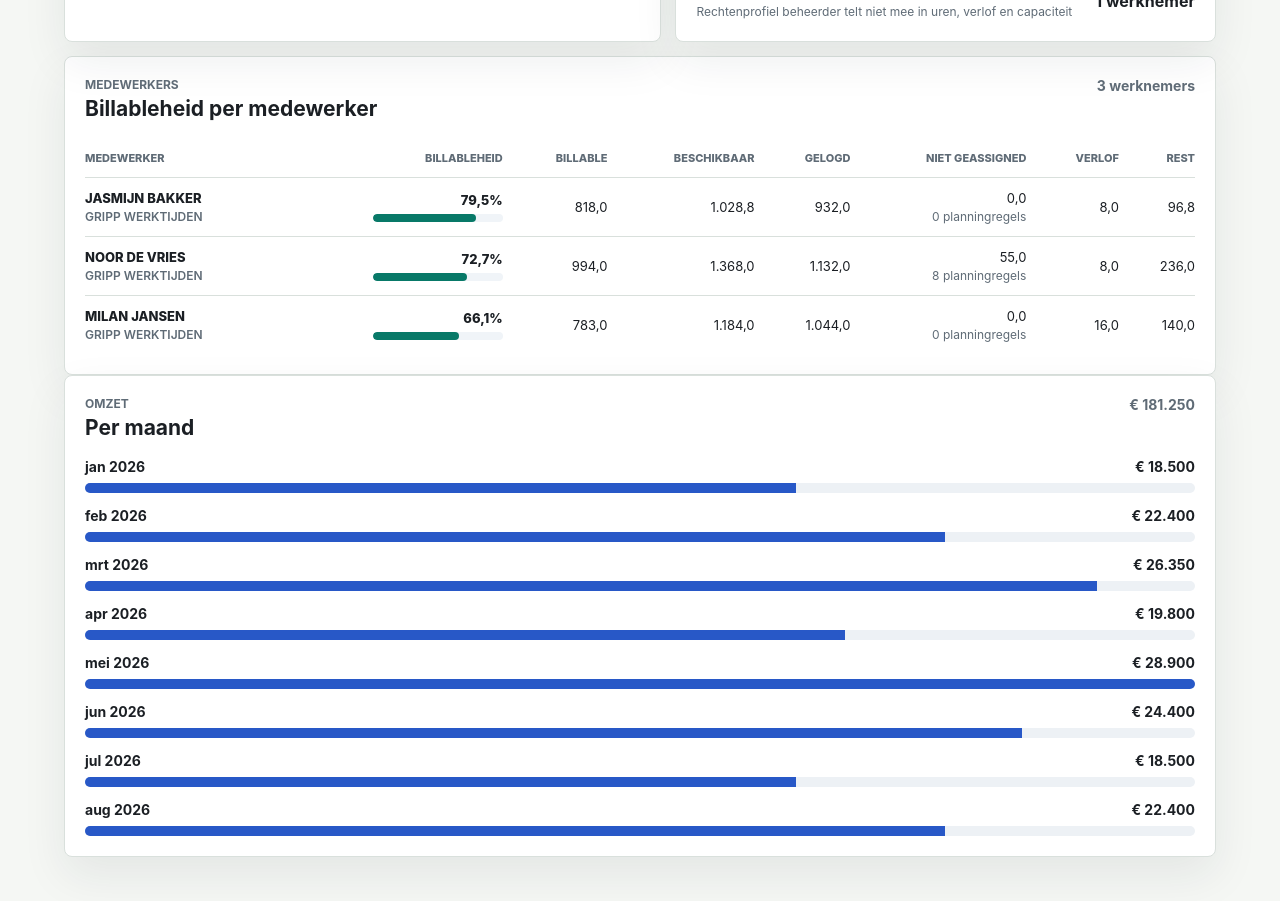
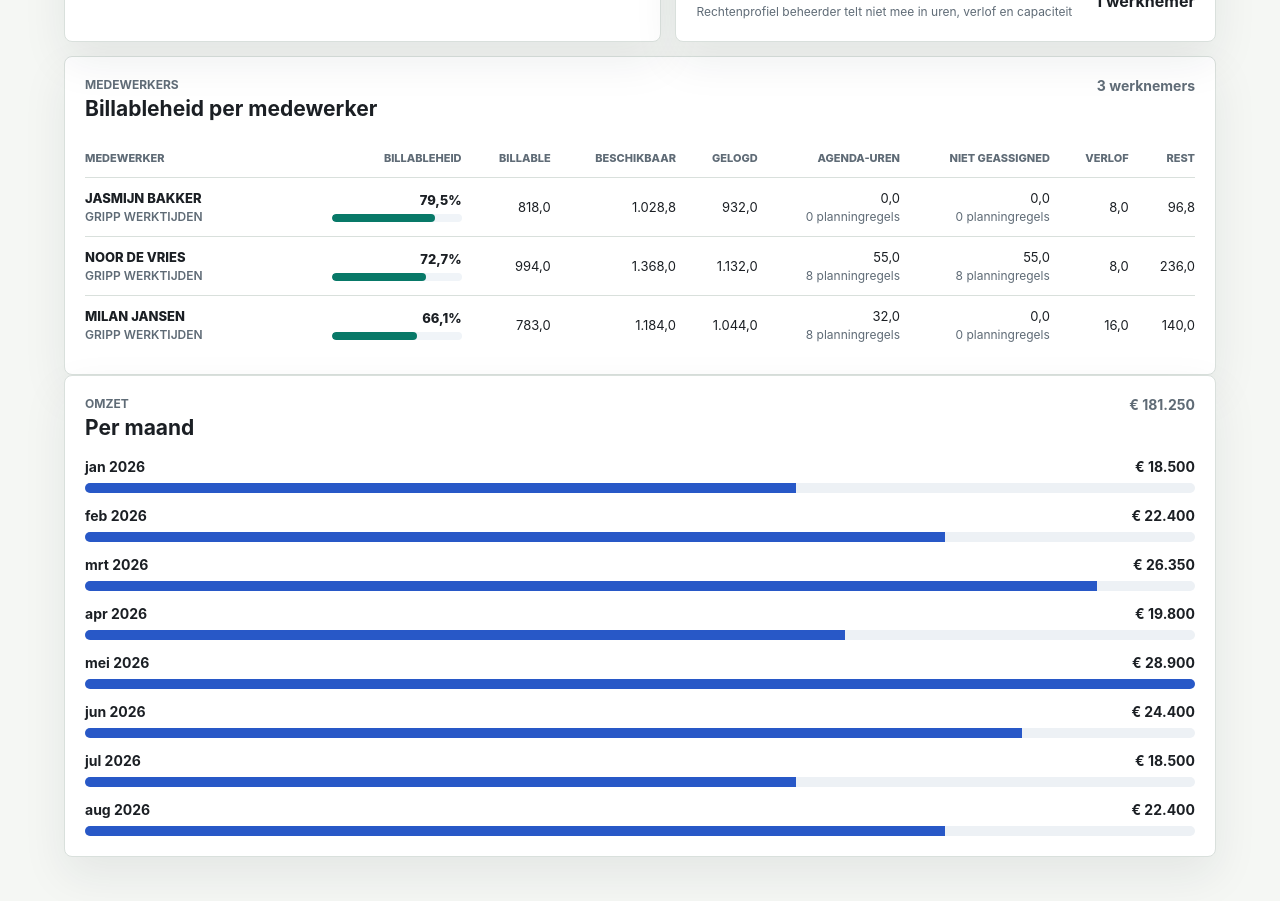
Before and after one commit to maxancedecot/GrippMCP, a Next.js app: page /pm in a window 1280 px wide. Shown: the part 1080-1981 px from the top of the page. Built offline with nearby package versions, Linux system fonts and the light colour scheme.

Commit message:
Show PM calendar hours per employee

```diff
--- a/app/globals.css
+++ b/app/globals.css
@@ -802,7 +802,7 @@ td .inline-bar {
 
 .pm-employee-table {
   width: 100%;
-  min-width: 880px;
+  min-width: 980px;
   border-collapse: collapse;
 }
 
--- a/app/pm/page.tsx
+++ b/app/pm/page.tsx
@@ -59,7 +59,7 @@ type CapacitySummary = {
   fallbackWorkingHoursEmployeeCount: number;
 };
 
-type PlanningWithoutTaskSummary = {
+type CalendarItemHoursSummary = {
   hours: number;
   itemCount: number;
 };
@@ -78,6 +78,8 @@ type EmployeeBillabilityRow = EmployeeCapacityRow & {
   billableHours: number;
   unbillableLoggedHours: number;
   capacityRemainingHours: number;
+  calendarItemHours: number;
+  calendarItemCount: number;
   planningWithoutTaskHours: number;
   planningWithoutTaskItemCount: number;
   billability: number;
@@ -254,6 +256,7 @@ export default async function PmDashboardPage() {
                   <th scope="col">Billable</th>
                   <th scope="col">Beschikbaar</th>
                   <th scope="col">Gelogd</th>
+                  <th scope="col">Agenda-uren</th>
                   <th scope="col">Niet geassigned</th>
                   <th scope="col">Verlof</th>
                   <th scope="col">Rest</th>
@@ -277,6 +280,10 @@ export default async function PmDashboardPage() {
                     <td>{formatHours(employee.billableHours)}</td>
                     <td>{formatHours(employee.availableHours)}</td>
                     <td>{formatHours(employee.loggedHours)}</td>
+                    <td>
+                      {formatHours(employee.calendarItemHours)}
+                      <span className="cell-muted">{formatPlanningItemCount(employee.calendarItemCount)}</span>
+                    </td>
                     <td>
                       {formatHours(employee.planningWithoutTaskHours)}
                       <span className="cell-muted">{formatPlanningItemCount(employee.planningWithoutTaskItemCount)}</span>
@@ -1091,12 +1098,12 @@ function buildCapacitySummary(employeeCapacityRows: EmployeeCapacityRow[]): Capa
   };
 }
 
-function buildPlanningWithoutTaskByEmployeeId(calendarItems: JsonRecord[], period: Period) {
-  const planningWithoutTaskByEmployeeId = new Map<number, PlanningWithoutTaskSummary>();
+function buildCalendarItemHoursByEmployeeId(calendarItems: JsonRecord[], period: Period, onlyWithoutTask = false) {
+  const calendarItemHoursByEmployeeId = new Map<number, CalendarItemHoursSummary>();
 
   for (const calendarItem of calendarItems) {
     const date = dateKeyFromValue(readField(calendarItem, "date"));
-    if (!date || date < period.start || date > period.end || hasAssignedTask(calendarItem)) {
+    if (!date || date < period.start || date > period.end || (onlyWithoutTask && hasAssignedTask(calendarItem))) {
       continue;
     }
 
@@ -1110,13 +1117,13 @@ function buildPlanningWithoutTaskByEmployeeId(calendarItems: JsonRecord[], perio
       continue;
     }
 
-    const current = planningWithoutTaskByEmployeeId.get(employeeId) ?? { hours: 0, itemCount: 0 };
+    const current = calendarItemHoursByEmployeeId.get(employeeId) ?? { hours: 0, itemCount: 0 };
     current.hours += amount;
     current.itemCount += 1;
-    planningWithoutTaskByEmployeeId.set(employeeId, current);
-  }
-
-  return planningWithoutTaskByEmployeeId;
+    calendarItemHoursByEmployeeId.set(employeeId, current);
+  }
+
+  return calendarItemHoursByEmployeeId;
 }
 
 function hasAssignedTask(record: JsonRecord) {
@@ -1154,7 +1161,8 @@ function buildEmployeeBillabilityRows(
 ) {
   const loggedHoursByEmployeeId = new Map<number, number>();
   const billableHoursByEmployeeId = new Map<number, number>();
-  const planningWithoutTaskByEmployeeId = buildPlanningWithoutTaskByEmployeeId(calendarItems, period);
+  const calendarItemHoursByEmployeeId = buildCalendarItemHoursByEmployeeId(calendarItems, period);
+  const planningWithoutTaskByEmployeeId = buildCalendarItemHoursByEmployeeId(calendarItems, period, true);
 
   for (const hour of hours) {
     const employeeId = relationId(hour, "employee");
@@ -1173,6 +1181,7 @@ function buildEmployeeBillabilityRows(
     .map((row) => {
       const loggedHours = loggedHoursByEmployeeId.get(row.employeeId) ?? 0;
       const billableHours = billableHoursByEmployeeId.get(row.employeeId) ?? 0;
+      const calendarItemHours = calendarItemHoursByEmployeeId.get(row.employeeId) ?? { hours: 0, itemCount: 0 };
       const planningWithoutTask = planningWithoutTaskByEmployeeId.get(row.employeeId) ?? { hours: 0, itemCount: 0 };
 
       return {
@@ -1181,6 +1190,8 @@ function buildEmployeeBillabilityRows(
         billableHours,
         unbillableLoggedHours: Math.max(0, loggedHours - billableHours),
         capacityRemainingHours: row.availableHours - loggedHours,
+        calendarItemHours: calendarItemHours.hours,
+        calendarItemCount: calendarItemHours.itemCount,
         planningWithoutTaskHours: planningWithoutTask.hours,
         planningWithoutTaskItemCount: planningWithoutTask.itemCount,
         billability: percent(billableHours, row.availableHours)
```
